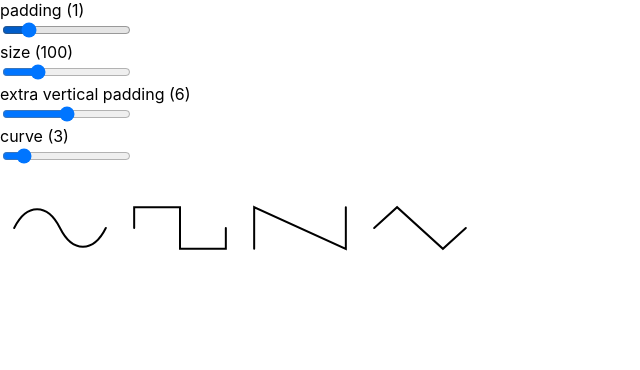
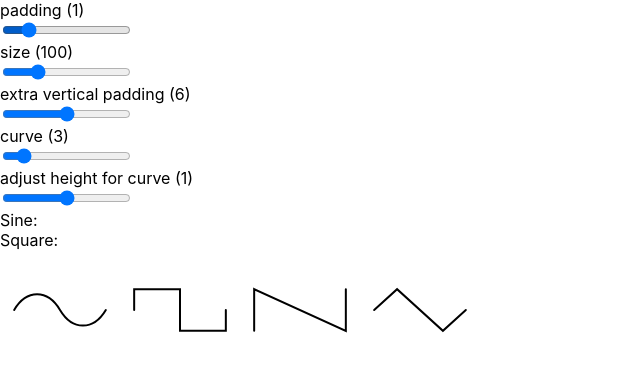
Before and after one commit to dlevs/wave-icons, a React (Create React App) app: page / in a window 1280 px wide. Shown: the top 370 px of the page, without its empty margins (0-640 px from the left). Built offline with nearby package versions, Linux system fonts and the light colour scheme.

Commit message:
Add sine adjuster to account for height

```diff
--- a/src/App.js
+++ b/src/App.js
@@ -1,4 +1,4 @@
-import React, { useState, useCallback } from 'react'
+import React, { useState, useCallback, useRef } from 'react'
 import './App.css'
 import WaveSine from './icons/WaveSine'
 import WaveSquare from './icons/WaveSquare'
@@ -41,8 +41,10 @@ const App = () => {
   const size = useInput('size', 100, { min: 0, max: 400 })
   const extraVerticalPadding = useInput('extra vertical padding', 6, { min: 0, max: SIZE / 2 })
   const curve = useInput('curve', 3, { min: 0, max: SIZE })
-  // const curve = useInput('curve', 3, { min: 0, max: SIZE })
+  const adjustHeightForCurve = useInput('adjust height for curve', 1, { min: 0, max: 2, step: 0.01 })
   // const isVe = use('curve', 6, { min: 0, max: SIZE })
+  const sine = useRef(null)
+  const square = useRef(null)
 
   return (
     <div>
@@ -50,17 +52,25 @@ const App = () => {
       {size.input}
       {extraVerticalPadding.input}
       {curve.input}
+      {adjustHeightForCurve.input}
       <style>
         {`svg * {
           vector-effect: non-scaling-stroke;
         }`}
       </style>
+      <div>
+        Sine: {sine.current && sine.current.getBoundingClientRect().height}<br />
+        Square: {square.current && square.current.getBoundingClientRect().height}
+      </div>
+
       <div style={styleIconWrapper}>
         <WaveSine
           size={size.value}
           padding={padding.value}
           extraVerticalPadding={extraVerticalPadding.value}
+          adjustHeightForCurve={adjustHeightForCurve.value}
           curve={curve.value}
+          getRef={sine}
         />
       </div>
       <div style={styleIconWrapper}>
@@ -68,6 +78,7 @@ const App = () => {
           size={size.value}
           padding={padding.value}
           extraVerticalPadding={extraVerticalPadding.value}
+          getRef={square}
         />
       </div>
       <div style={styleIconWrapper}>
--- a/src/icons/WaveSine.js
+++ b/src/icons/WaveSine.js
@@ -3,7 +3,11 @@ import React from 'react'
 const SIZE = 24
 const CENTER = SIZE / 2
 
-export default ({ size, padding, extraVerticalPadding, curve }) =>
+export default ({ size, padding, extraVerticalPadding, curve, adjustHeightForCurve, getRef }) => {
+	const top = (extraVerticalPadding + padding) * adjustHeightForCurve
+	const bottom = SIZE - top
+
+	return (
 		<svg
 			xmlns="http://www.w3.org/2000/svg"
 			viewBox={`0 0 ${SIZE} ${SIZE}`}
@@ -12,18 +16,19 @@ export default ({ size, padding, extraVerticalPadding, curve }) =>
 			stroke-linecap="round"
 		>
 			<path
+				ref={getRef}
 				d={[
 					// Start
 					`M${padding} ${CENTER}`,
 
 					// Left curve above center line
-        `C ${curve + padding} ${extraVerticalPadding}, ${CENTER - curve} ${extraVerticalPadding},`,
+					`C ${curve + padding} ${top}, ${CENTER - curve} ${top},`,
 
 					// Center
 					`${CENTER} ${CENTER}`,
 
 					// Right curve below center line
-        `S ${SIZE - padding - curve} ${SIZE - extraVerticalPadding},`,
+					`S ${SIZE - padding - curve} ${bottom},`,
 
 					// End
 					`${SIZE - padding} ${CENTER}`
@@ -33,3 +38,5 @@ export default ({ size, padding, extraVerticalPadding, curve }) =>
 				fill="transparent"
 			/>
 		</svg>
+	)
+}
--- a/src/icons/WaveSquare.js
+++ b/src/icons/WaveSquare.js
@@ -3,7 +3,7 @@ import React from 'react'
 const SIZE = 24
 const CENTER = SIZE / 2
 
-export default ({ size, padding, extraVerticalPadding, curve }) => {
+export default ({ size, padding, extraVerticalPadding, curve, getRef }) => {
 	const top = extraVerticalPadding + padding
 	const bottom = SIZE - extraVerticalPadding - padding
 
@@ -16,6 +16,7 @@ export default ({ size, padding, extraVerticalPadding, curve }) => {
 			stroke-linecap="round"
 		>
 			<polyline
+				ref={getRef}
 				points={[
 					[padding, CENTER],
 					[padding, top],
```
Lines whose indentation alone changed are shown as unchanged.
